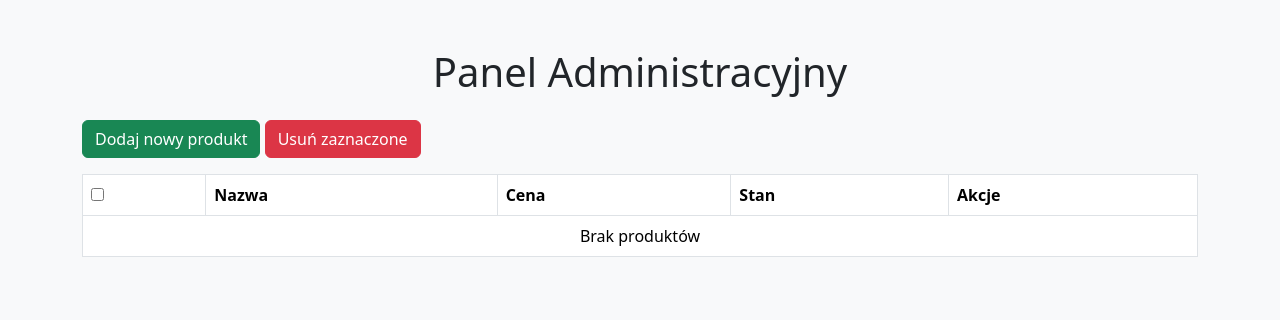
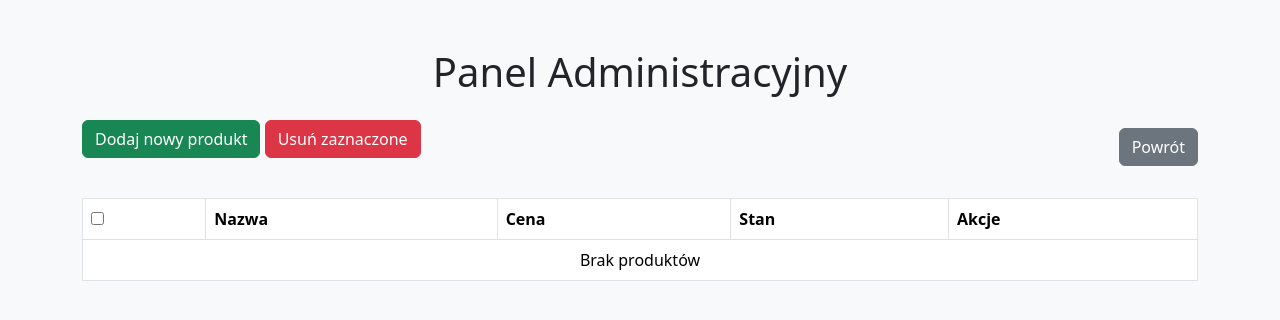
Before and after one commit to MeramQ/webSklep, a Django app: page /admin-panel/ in a window 1280 px wide. Shown: the top 320 px of the page. Run offline with Django 5.2, Linux system fonts and the light colour scheme; data that the repository does not hold is empty; some libraries are stand-ins or nearby versions.

Commit message:
added a button to go back from the admin panel

```diff
--- a/webMySklep/templates/admin-panel.html
+++ b/webMySklep/templates/admin-panel.html
@@ -16,10 +16,14 @@
 
         <form method="POST" action="{% url 'delete_selected_items' %}">
             {% csrf_token %}
-            <div class="mb-3">
-                <a href="{% url 'add_item' %}" class="btn btn-success">Dodaj nowy produkt</a>
-                <button type="submit" class="btn btn-danger">Usuń zaznaczone</button>
+            <div class="d-flex justify-content-between align-items-center mb-4">
+                <div class="mb-3">
+                    <a href="{% url 'add_item' %}" class="btn btn-success">Dodaj nowy produkt</a>
+                    <button type="submit" class="btn btn-danger">Usuń zaznaczone</button>
+                </div>
+                <a href="{% url 'index' %}" class="btn btn-secondary">Powrót</a>
             </div>
+
 
             <table class="table table-bordered">
                 <thead>
@@ -53,7 +57,7 @@
         </form>
 
         <script>
-            document.getElementById('select-all').addEventListener('change', function() {
+            document.getElementById('select-all').addEventListener('change', function () {
                 let checkboxes = document.querySelectorAll('input[name="selected_items"]');
                 checkboxes.forEach(checkbox => checkbox.checked = this.checked);
             });
```
